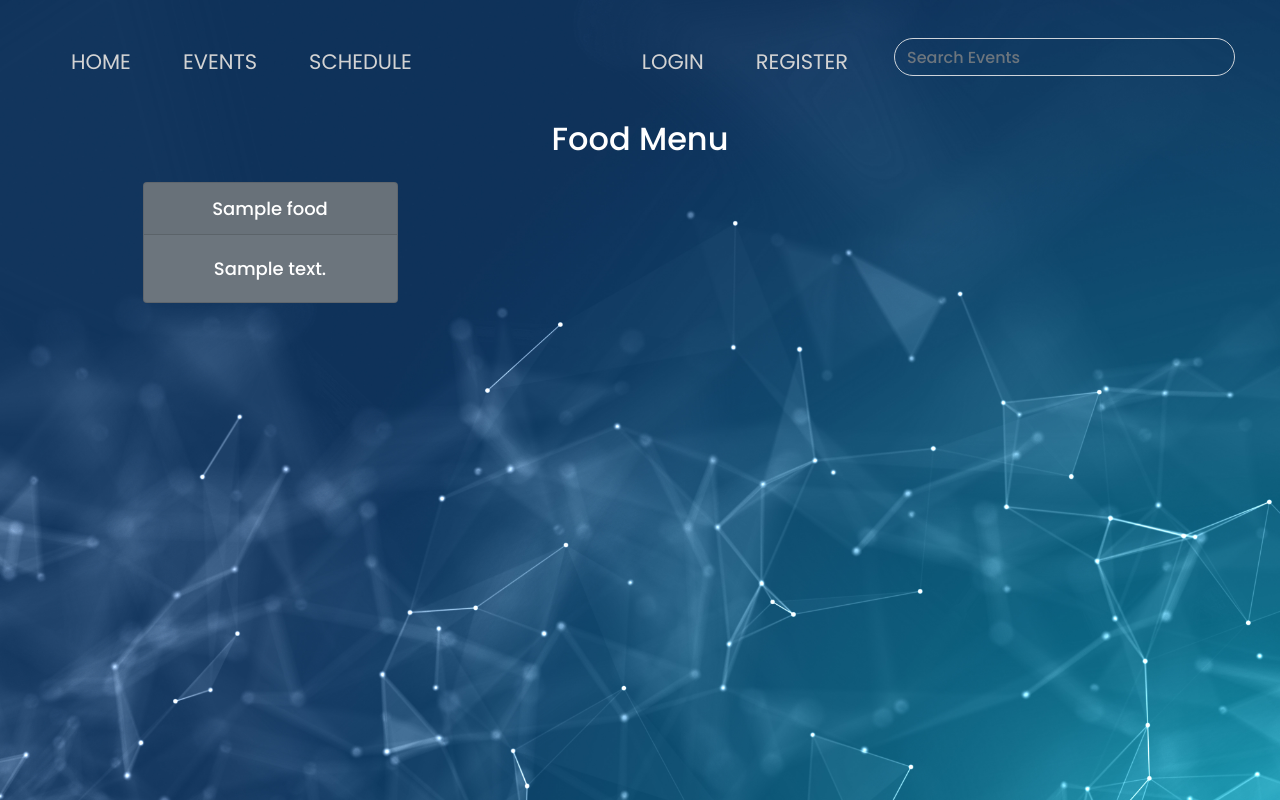
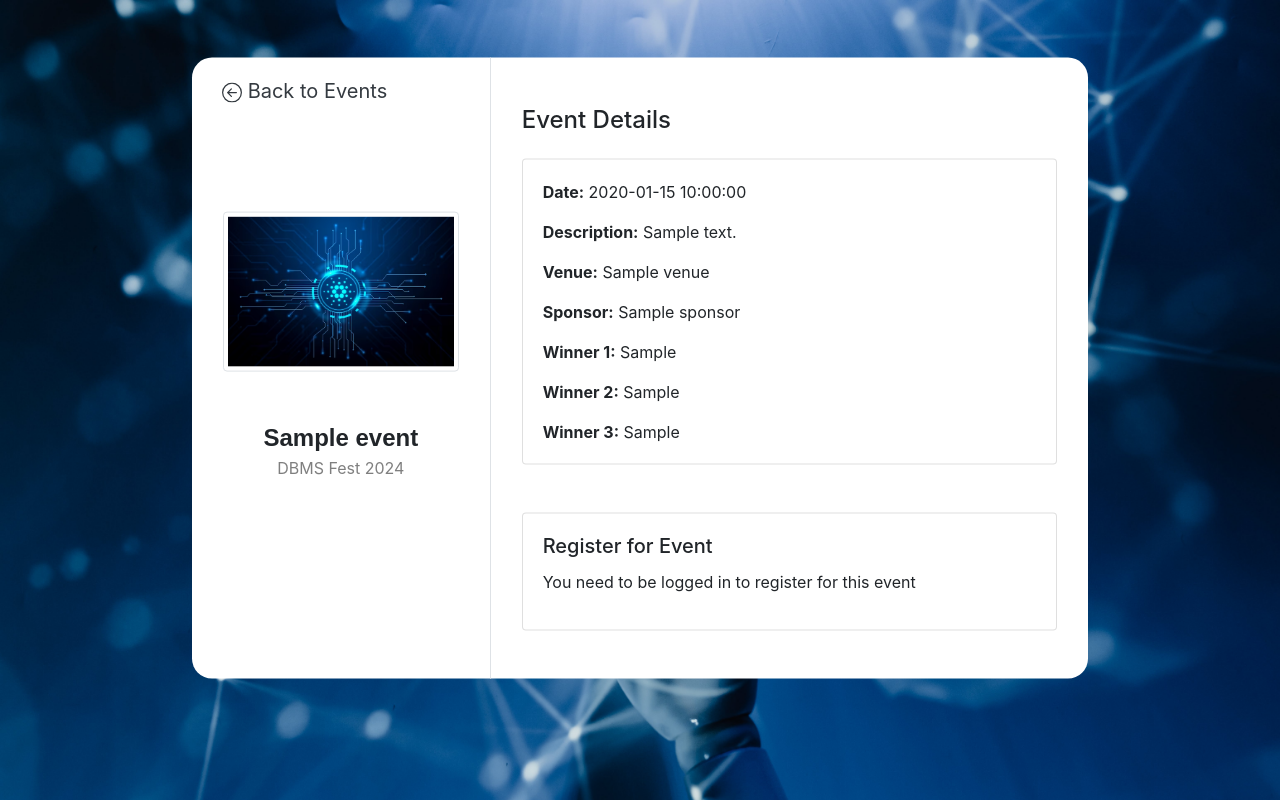
Before and after one commit to PrasannaPaithankar/DBMS-Laboratory-Spr-24, a Flask app: template A4/ClgFestMang/templates/food.html in a window 1280 px wide. Run offline with Flask 3, Linux system fonts and the light colour scheme; the template is opened without the code that fills it: most values are stand-ins (such as "Sample title", 1, 10 or a date in 2020); parts of the project's set-up code (start-up, migrations or seed data) failed here and were passed over; some libraries are stand-ins or nearby versions.

Commit message:
Restructured the reopository

```diff
--- a/A4/ClgFestMang/templates/auth/register.html
+++ b/A4/ClgFestMang/templates/auth/register.html
@@ -109,7 +109,7 @@
                 </script>
 
                 <div class="input-box">
-                    <select id="gender" name="gender">
+                    <select id="gender" name="gender" required>
                         <option disabled selected value="">Gender</option>
                         <option value="M">Male</option>
                         <option value="F">Female</option>
--- a/A4/ClgFestMang/templates/food.html
+++ b/A4/ClgFestMang/templates/food.html
@@ -1,35 +1,85 @@
-{% extends "base.html" %}
+{% extends "profile.html" %}
+{% block title %}Event{% endblock %}
+{% block content %}
+<div class="col-md-4 border-right">
+    <a href="#" onclick="goToEvents()" class="btn btn-primary mt-2 bg-transparent text-dark btn-lg">
+      <svg xmlns="http://www.w3.org/2000/svg" width="20" height="20" fill="currentColor" class="bi bi-arrow-left-circle"
+        viewBox="0 0 16 16">
+        <path fill-rule="evenodd"
+          d="M1 8a7 7 0 1 0 14 0A7 7 0 0 0 1 8m15 0A8 8 0 1 1 0 8a8 8 0 0 1 16 0m-4.5-.5a.5.5 0 0 1 0 1H5.707l2.147 2.146a.5.5 0 0 1-.708.708l-3-3a.5.5 0 0 1 0-.708l3-3a.5.5 0 1 1 .708.708L5.707 7.5z" />
+      </svg> Back to Events
+    </a>
 
-{% block title %}Food{% endblock %}
-
-{% block content %}
-    <div class="container mt-4">
-        <h2 class="text-center mb-4">Food Menu</h2>
-
-        <div class="row">
-            {% if foodtype %}
-                {% for food in foods %}
-                    <div class="col-md-4 mb-2">
-                        <div class="card text-white bg-primary w-75 mx-auto" style="background-image: linear-gradient(to bottom right, rgb(126, 145, 172), #15486D);">
-                            <div class="card-header">{{food.Name}}</div>
-                            <div class="card-body">
-                                <p class="card-text">{{food.detail}}</p>
-                            </div>
-                        </div>
-                    </div>
-                {% endfor %}
-            {% else %}
-            {% for food in foods %}
-            <div class="col-md-4 mb-2">
-                <div class="card text-white bg-secondary w-75 mx-auto">
-                    <div class="card-header">{{food.name}}</div>
-                    <div class="card-body">
-                        <p class="card-text">{{food.detail}}</p>
-                    </div>
-                </div>
-            </div>
-            {% endfor %}
-            {% endif %}
-        </div>
+  <div class="d-flex flex-column align-items-center text-center p-3 py-5"><img
+      class="img-thumbnail mt-5 mb-5 w-100 h-100" width="150px" src="../static/event.avif">
+    <span class="font-weight-bold font-large">{{ event.EName
+      }}</span>
+    <span class="text-black-50">
+      DBMS Fest 2024
+    </span>
+  </div>
+</div>
+<div class="col-md-8">
+  <div class="p-3 py-5">
+    <div class="d-flex justify-content-between align-items-center mb-3">
+      <h4 class="text-right">Event Details</h4>
     </div>
+    <div class="card">
+      <div class="card-body">
+        <p class="card-text"><strong>Date:</strong> {{ event.Date }}</p>
+        <p class="card-text"><strong>Description:</strong> {{ event.Desc }}</p>
+        <p class="card-text"><strong>Venue:</strong> {{ event.Venue }}</p>
+        <p class="card-text"><strong>Sponsor:</strong> {{ event.Sponsor }}</p>
+        <p class="card-text"><strong>Winner 1:</strong> {{ event.Winner1 }}</p>
+        <p class="card-text"><strong>Winner 2:</strong> {{ event.Winner2 }}</p>
+        <p class="card-text"><strong>Winner 3:</strong> {{ event.Winner3 }}</p>
+      </div>
+    </div>
+    <div class="card mt-5">
+      <div class="card-body">
+        <h5 class="card-title">Register for Event</h5>
+        <form method="POST">
+          <input type="hidden" name="csrf_token" value="{{ csrf_token() }}" />
+          {% if user %}
+          {% if role == 'external' %}
+          {% if already_part %}
+          <p>You have already registered for this event as a participant</p>
+          {% elif event_already_passed %}
+          <p>This event has already passed. Registration is closed.</p>
+          {% else %}
+          <input type="hidden" name="role" value="external">
+          <button type="submit" class="btn btn-primary" name="register_as" value="participant">Register as
+            participant</button>
+          {% endif %}
+          {% elif role == 'user' or role == 'volunteer' %}
+          {% if already_part %}
+          <p>You have already registered for this event as a participant</p>
+          {% elif event_already_passed %}
+          <p>This event has already passed. Registration is closed.</p>
+          {% else %}
+          {% if already_vol %}
+          <p>You have already registered for this event as a volunteer</p>
+          {% else %}
+          <input type="hidden" name="role" value="student">
+          <button type="submit" class="btn btn-primary" name="register_as" value="participant">Register as
+            participant</button>
+          <input type="hidden" name="role" value="volunteer">
+          <button type="submit" class="btn btn-primary" name="register_as" value="volunteer">Register as
+            volunteer</button>
+          {% endif %}
+          {% endif %}
+          {% endif %}
+          {% else %}
+          <p>You need to be logged in to register for this event</p>
+          {% endif %}
+        </form>
+      </div>
+    </div>
+  </div>
+</div>
+<script>
+  function goToEvents() {
+    window.location.href = "{{ url_for('events') }}";
+  }
+</script>
 {% endblock %}
--- a/A4/ClgFestMang/templates/sendnotification.html
+++ b/A4/ClgFestMang/templates/sendnotification.html
@@ -14,7 +14,7 @@
 </style>
 
 <div class="container text-center mt-5" style="background-color: #f5f5f5; padding: 20px; border-radius: 10px;">
-    <h1 class="mb-4">Send Notification to Volunteers</h1>
+    <h1 class="mb-4" style="color:#555">Send Notification to Volunteers</h1>
 
     <form method="POST">
         <div class="form-group">
```
Also changed, not shown: A4/ClgFestMang/__init__.py (+116 -78 lines), A4/ClgFestMang/auth.py (+45 -34 lines), A4/ClgFestMang/database.py (+70 -30 lines), A4/ClgFestMang/models.py (+15 -17 lines), A3/README.md, A4/README.md, A5/README.md (added), README.md (added), 8 other files.
